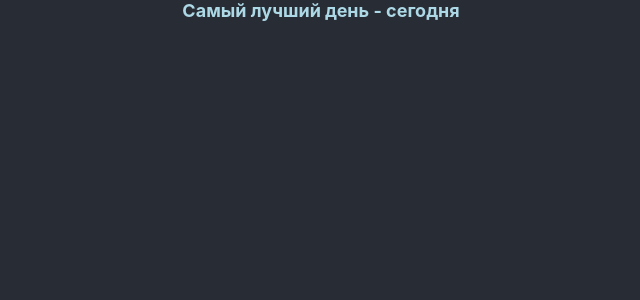
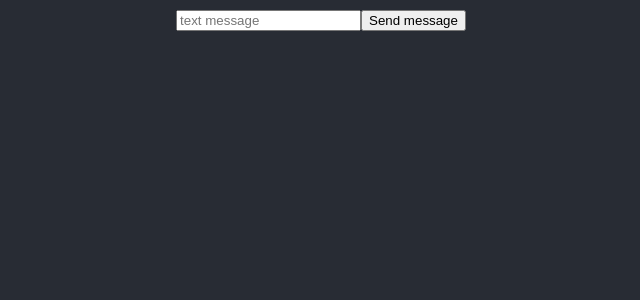
Before and after one commit to Mosekat/react_new, a React (Create React App) app in the folder app_01/: page / in a window 1280 px wide. Shown: the top 300 px of the page, without its empty margins (319-959 px from the left). Built offline with nearby package versions, Linux system fonts and the light colour scheme.

Commit message:
Стейты, рендер массива через map, хук useEffect с задержкой ответа бота.

```diff
--- a/app_01/src/components/App/App.css
+++ b/app_01/src/components/App/App.css
@@ -1,15 +1,9 @@
 .App {
   text-align: center;
-}
-
-
-.App-header {
+  min-height: 100vh;
   background-color: #282c34;
-
-  display: flex;
   flex-direction: column;
   align-items: center;
-  justify-content: center;
   font-size: calc(10px + 2vmin);
   color: white;
 }
--- a/app_01/src/components/App/App.js
+++ b/app_01/src/components/App/App.js
@@ -1,13 +1,50 @@
+import React, {useState, useEffect} from "react";
+import './App.css';
 import Message from "../Message/Message";
-import './App.css';
 
 function App() {
-    const text="Самый лучший день - сегодня";
+    const [messageList, setMessageList] = useState([]);
+    const [message, setMessage] = useState('');
+
+    const writeMessage = (event) => {
+        setMessage(event.target.value);
+    }
+    const addMessage = (msg) => {
+        if (msg) {
+            setMessageList([...messageList, {author: 'User', text: msg}])
+            setMessage('');
+        }else{
+            alert('Enter a message');
+        }
+    }
+    console.log(messageList)
+
+    useEffect(() => {
+        let timerId = null;
+
+        if (messageList.length) {
+            const lastMessage = messageList[messageList.length - 1];
+            if (lastMessage.author === 'User') {
+                timerId = setTimeout(() => {
+                    setMessageList([...messageList, {author: 'Bot', text: 'hello User'}])
+                }, 2000);
+
+            }
+        }
+        return () => clearInterval(timerId);
+    }, [messageList])
     return (
         <div className="App">
             <header className="App-header">
             </header>
-            <Message text={text}/>
+
+            <input onChange={writeMessage} type="text" placeholder="text message" value={message}
+            />
+            <button type="submit" onClick={() => {
+                addMessage(message)
+            }}>Send message
+            </button>
+            {messageList.map((msg, index) => <Message key={index} author={msg.author} text={msg.text}/>)}
         </div>
     );
 }
--- a/app_01/src/components/Message/Message.css
+++ b/app_01/src/components/Message/Message.css
@@ -4,5 +4,5 @@
     font-size: large;
     font-weight: bolder;
     background-color: #282c34;
-    min-height: 100vh;
+
 }
--- a/app_01/src/components/Message/Message.js
+++ b/app_01/src/components/Message/Message.js
@@ -4,7 +4,9 @@ import "./Message.css"
 function Message(props) {
     return (
         <div className='msg'>
-            {props.text}
+           <h2>{props.author}</h2>
+            <h3>{props.text}</h3>
+            <hr/>
         </div>
     );
 }
```
